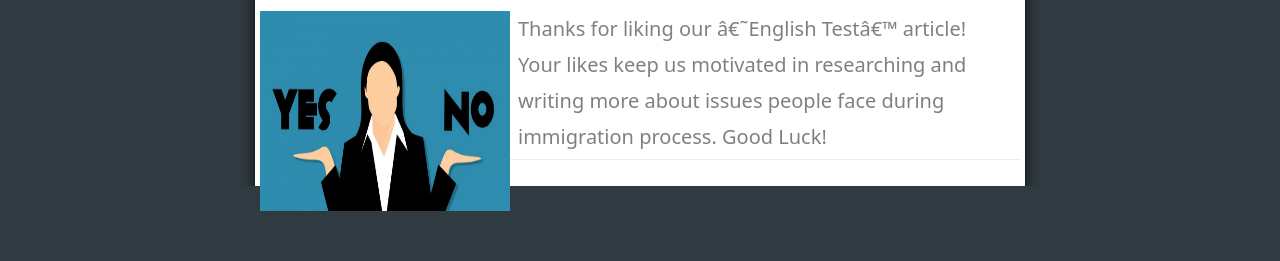
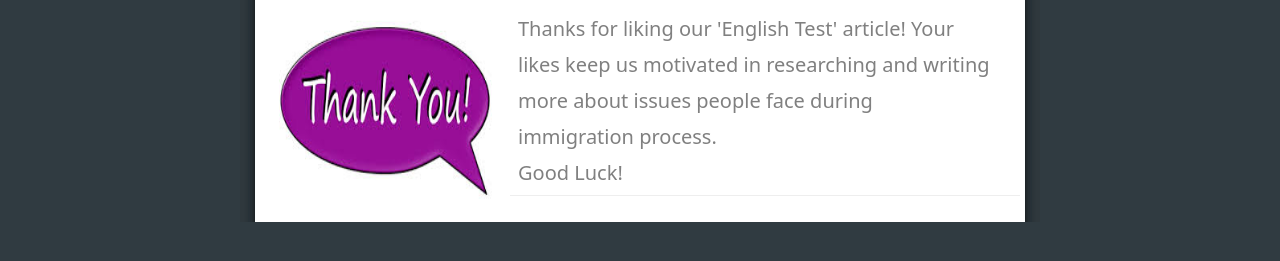
Before and after one commit to immig-123/immig-123.github.io, a plain HTML site: page like-eng-test.html in a window 1280 px wide. Shown: the part 195-456 px from the top of the page. Drawn offline with Linux system fonts and the light colour scheme.

Commit message:
thank you page

```diff
--- a/like-eng-test.html
+++ b/like-eng-test.html
@@ -28,9 +28,10 @@
   <div id="main">
     <div>
       <h2>Like Us</h2>
-      <div class="img"><img width="250" height="200" src="img/yes_no.jpg" alt="" /></div>
+      <div class="img"><img width="250" height="200" src="img/thank.jpg" alt="" /></div>
       <div id="content">
-        Thanks for liking our ‘English Test’ article! Your likes keep us motivated in researching and writing more about issues people face during immigration process.
+        Thanks for liking our 'English Test' article! Your likes keep us motivated in researching and writing more about issues people face during immigration process.
+        <br/>
         Good Luck!
       </div>
       <p class="date"></p>
```
Also changed, not shown: img/thank.jpg (added).
